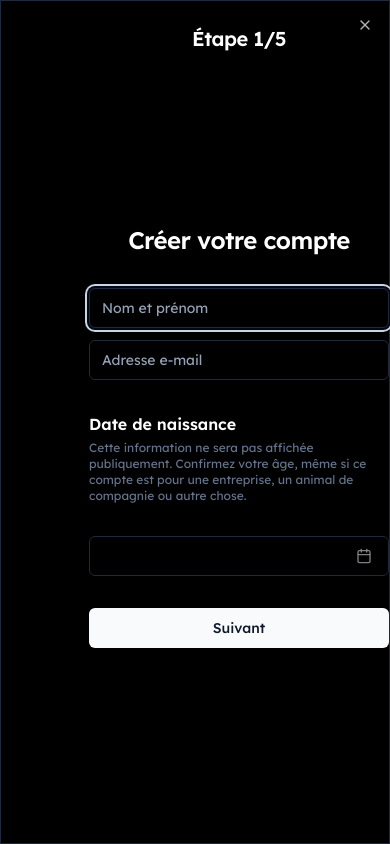
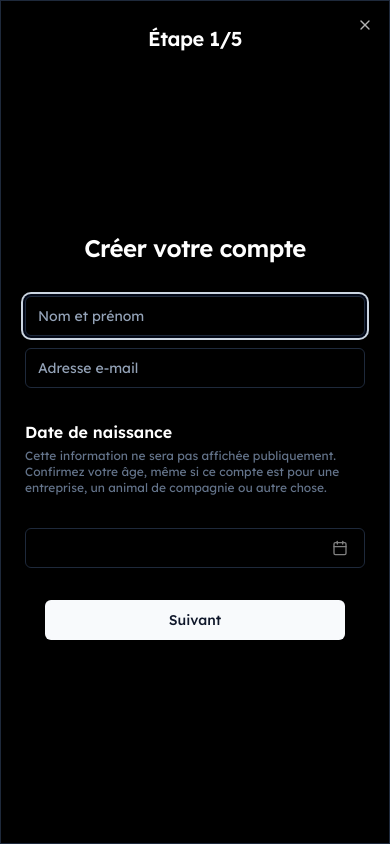
Before and after one commit to nassimlnd/nasthreads, a Next.js app: page /auth in a window 390 px wide. Both pictures are taken after a click on the button "Créer un compte". Built offline with nearby package versions, Linux system fonts and the light colour scheme.

Commit message:
fix: padding on mobile ver

```diff
--- a/components/main/modals/register-modal.tsx
+++ b/components/main/modals/register-modal.tsx
@@ -43,7 +43,7 @@ class RegisterModal extends Component {
                             Étape 1/5
                         </h4>
                     </DialogHeader>
-                    <div className={"flex flex-col items-center space-y-8 pb-8 pt-4 px-16"}>
+                    <div className={"flex flex-col items-center space-y-8 pb-8 pt-4 lg:px-16"}>
                         <h3 className={"scroll-m-20 text-2xl font-semibold tracking-tight"}>Créer votre compte</h3>
                         <form className={"w-full"}>
                             <div className={"space-y-3"}>
```
Also changed, not shown: 1 other file (tests, documents, lock files or other folders).
